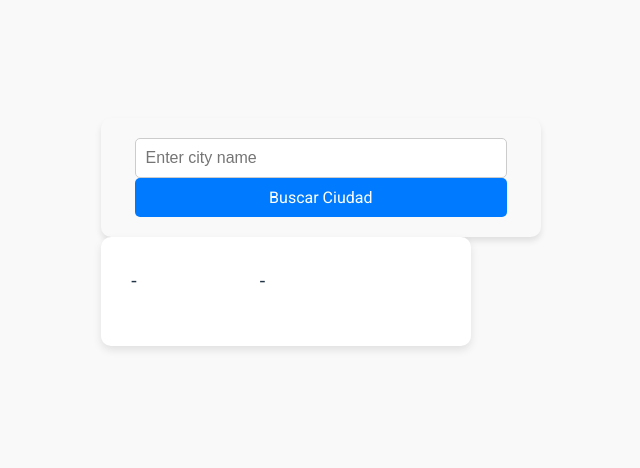
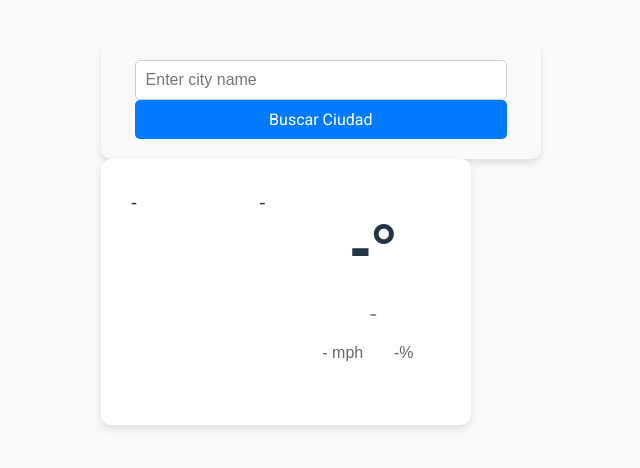
Before and after one commit to EmanuelMVera/WeatherProject, a React (Vite) app: page / in a window 1280 px wide. Shown: the part 168-636 px from the top of the page, without its empty margins (333-973 px from the left). Built offline with nearby package versions, Linux system fonts and the light colour scheme; no server answers.

Commit message:
Se agrega el componente Main con su componente Details que muestran temperatura, descripcion, tiempo y humedad

```diff
--- a/src/App.jsx
+++ b/src/App.jsx
@@ -2,6 +2,7 @@ import React, { useState } from "react";
 import "./App.css";
 import CitySearch from "./components/CitySearch";
 import Header from "./components/Header";
+import Main from "./components/Main";
 
 function App() {
   const datosDefault = {
@@ -9,6 +10,8 @@ function App() {
     min: "-",
     max: "-",
     img: "-",
+    description: "-",
+    humidity: "-",
     id: "-",
     wind: "-",
     temp: "-",
@@ -22,6 +25,12 @@ function App() {
       <CitySearch setDatos={setDatos} />
       <div className="weather-app">
         <Header location={datos.name} date={datos.date} />
+        <Main
+          temperature={datos.temp}
+          description={datos.description}
+          windSpeed={datos.wind}
+          humidity={datos.humidity}
+        />
       </div>
     </>
   );
--- a/src/components/CitySearch.jsx
+++ b/src/components/CitySearch.jsx
@@ -27,6 +27,8 @@ const CitySearch = ({ setDatos }) => {
           min: Math.round(recurso.main.temp_min),
           max: Math.round(recurso.main.temp_max),
           img: recurso.weather[0].icon,
+          description: recurso.weather[0].description,
+          humidity: recurso.main.humidity,
           id: recurso.id,
           wind: recurso.wind.speed,
           temp: recurso.main.temp,
--- /dev/null
+++ b/src/components/Details.jsx
@@ -0,0 +1,17 @@
+import React from "react";
+import styles from "./details.module.css";
+
+const Details = ({ windSpeed, humidity }) => {
+  return (
+    <div className={styles.details}>
+      <div className={styles.detailItem}>
+        <span className={styles.detailLabel}>{windSpeed} mph</span>
+      </div>
+      <div className={styles.detailItem}>
+        <span className={styles.detailLabel}>{humidity}%</span>
+      </div>
+    </div>
+  );
+};
+
+export default Details;
--- /dev/null
+++ b/src/components/Main.jsx
@@ -0,0 +1,15 @@
+import React from "react";
+import Details from "./Details";
+import styles from "./main.module.css";
+
+const Main = ({ temperature, description, windSpeed, humidity }) => {
+  return (
+    <div className={styles.main}>
+      <div className={styles.temperature}>{temperature}°</div>
+      <div className={styles.description}>{description}</div>
+      <Details windSpeed={windSpeed} humidity={humidity} />
+    </div>
+  );
+};
+
+export default Main;
--- /dev/null
+++ b/src/components/details.module.css
@@ -0,0 +1,11 @@
+.details {
+  display: grid;
+  grid-template-columns: 1fr 1fr;
+  gap: 20px;
+  margin-top: 10px;
+}
+
+.detailItem {
+  font-size: 1rem;
+  color: #666666;
+}
--- /dev/null
+++ b/src/components/main.module.css
@@ -0,0 +1,18 @@
+.main {
+  display: grid;
+  place-items: center;
+  padding: 20px;
+  background-color: #ffffff;
+  border-radius: 10px;
+  text-align: center;
+}
+
+.temperature {
+  font-size: 4rem;
+  font-weight: bold;
+}
+
+.description {
+  font-size: 1.5rem;
+  color: #888888;
+}
```
